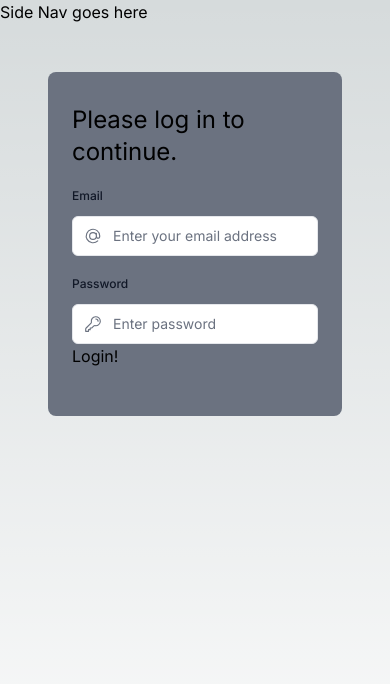
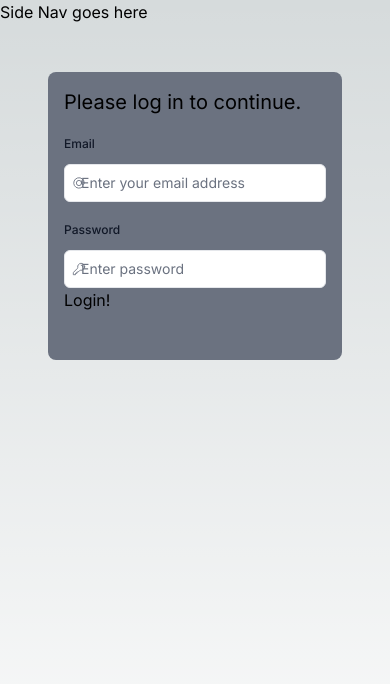
Before and after one commit to dunbar-brett/wet-my-plants-ui, a Next.js app: page / in a window 390 px wide. Shown: the top 684 px of the page. Built offline with nearby package versions, Linux system fonts and the light colour scheme.

Commit message:
used cursor ai to make login form more responsive. need to make it look better

```diff
--- a/app/ui/loginForm.tsx
+++ b/app/ui/loginForm.tsx
@@ -8,41 +8,93 @@ import { ArrowRightIcon } from '@heroicons/react/20/solid';
 
 export default function LoginForm() {
   return (
-    <form className="space-y-3">
-      <div className="flex-1 rounded-lg bg-gray-500 px-6 pb-4 pt-8">
-        <h1 className="mb-3 text-2xl">
+    // <form className="space-y-3">
+    //   <div className="flex-1 rounded-lg bg-gray-500 px-6 pb-4 pt-8">
+    //     <h1 className="mb-3 text-2xl">
+    //       Please log in to continue.
+    //     </h1>
+    //     <div className="w-full">
+    //       <div>
+    //         <label
+    //           className="mb-3 mt-5 block text-xs font-medium text-gray-900"
+    //           htmlFor="email"
+    //         >
+    //           Email
+    //         </label>
+    //         <div className="relative">
+    //           <input
+    //             className="peer block w-full rounded-md border border-gray-200 py-[9px] pl-10 text-sm outline-2 placeholder:text-gray-500"
+    //             id="email"
+    //             type="email"
+    //             name="email"
+    //             placeholder="Enter your email address"
+    //             required
+    //           />
+    //           <AtSymbolIcon className="pointer-events-none absolute left-3 top-1/2 h-[18px] w-[18px] -translate-y-1/2 text-gray-500 peer-focus:text-gray-900" />
+    //         </div>
+    //       </div>
+    //       <div className="mt-4">
+    //         <label
+    //           className="mb-3 mt-5 block text-xs font-medium text-gray-900"
+    //           htmlFor="password"
+    //         >
+    //           Password
+    //         </label>
+    //         <div className="relative">
+    //           <input
+    //             className="peer block w-full rounded-md border border-gray-200 py-[9px] pl-10 text-sm outline-2 placeholder:text-gray-500"
+    //             id="password"
+    //             type="password"
+    //             name="password"
+    //             placeholder="Enter password"
+    //             required
+    //             minLength={6}
+    //           />
+    //           <KeyIcon className="pointer-events-none absolute left-3 top-1/2 h-[18px] w-[18px] -translate-y-1/2 text-gray-500 peer-focus:text-gray-900" />
+    //         </div>
+    //       </div>
+    //     </div>
+    //     <LoginButton />
+    //     <div className="flex h-8 items-end space-x-1">
+    //       {/* Add form errors here */}
+    //     </div>
+    //   </div>
+    // </form>
+    <form className="space-y-3 md:space-y-5">
+      <div className="flex-1 rounded-lg bg-gray-500 p-4 md:p-8">
+        <h1 className="mb-3 text-xl md:text-2xl">
           Please log in to continue.
         </h1>
         <div className="w-full">
           <div>
             <label
-              className="mb-3 mt-5 block text-xs font-medium text-gray-900"
+              className="mb-3 mt-5 block text-xs md:text-sm font-medium text-gray-900"
               htmlFor="email"
             >
               Email
             </label>
             <div className="relative">
               <input
-                className="peer block w-full rounded-md border border-gray-200 py-[9px] pl-10 text-sm outline-2 placeholder:text-gray-500"
+                className="peer block w-full rounded-md border border-gray-200 py-2 md:py-[9px] pl-4 md:pl-10 text-sm outline-2 placeholder:text-gray-500"
                 id="email"
                 type="email"
                 name="email"
                 placeholder="Enter your email address"
                 required
               />
-              <AtSymbolIcon className="pointer-events-none absolute left-3 top-1/2 h-[18px] w-[18px] -translate-y-1/2 text-gray-500 peer-focus:text-gray-900" />
+              <AtSymbolIcon className="pointer-events-none absolute left-2 md:left-3 top-1/2 h-[14px] md:h-[18px] w-[14px] md:w-[18px] -translate-y-1/2 text-gray-500 peer-focus:text-gray-900" />
             </div>
           </div>
           <div className="mt-4">
             <label
-              className="mb-3 mt-5 block text-xs font-medium text-gray-900"
+              className="mb-3 mt-5 block text-xs md:text-sm font-medium text-gray-900"
               htmlFor="password"
             >
               Password
             </label>
             <div className="relative">
               <input
-                className="peer block w-full rounded-md border border-gray-200 py-[9px] pl-10 text-sm outline-2 placeholder:text-gray-500"
+                className="peer block w-full rounded-md border border-gray-200 py-2 md:py-[9px] pl-4 md:pl-10 text-sm outline-2 placeholder:text-gray-500"
                 id="password"
                 type="password"
                 name="password"
@@ -50,7 +102,7 @@ export default function LoginForm() {
                 required
                 minLength={6}
               />
-              <KeyIcon className="pointer-events-none absolute left-3 top-1/2 h-[18px] w-[18px] -translate-y-1/2 text-gray-500 peer-focus:text-gray-900" />
+              <KeyIcon className="pointer-events-none absolute left-2 md:left-3 top-1/2 h-[14px] md:h-[18px] w-[14px] md:w-[18px] -translate-y-1/2 text-gray-500 peer-focus:text-gray-900" />
             </div>
           </div>
         </div>
```
